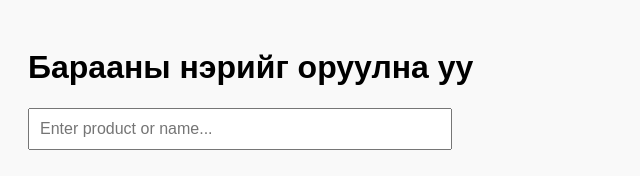
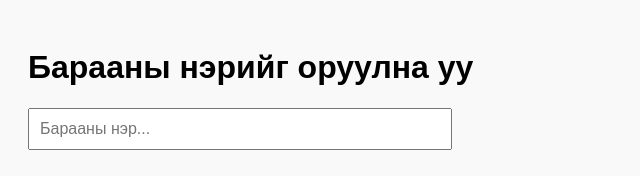
Before and after one commit to Kai-one-kai/FUphoto, a plain HTML site: page index.html in a window 1280 px wide. Shown: the full height of the page, 0-640 px from the left. Drawn offline with Linux system fonts and the light colour scheme.

Commit message:
Update index.html

```diff
--- a/index.html
+++ b/index.html
@@ -15,7 +15,7 @@
 </head>
 <body>
   <h1>Барааны нэрийг оруулна уу</h1>
-  <input type="text" id="search" placeholder="Enter product or name...">
+  <input type="text" id="search" placeholder="Барааны нэр...">
   <div class="gallery" id="gallery"></div>
 
   <script src="photos.js"></script>
```
